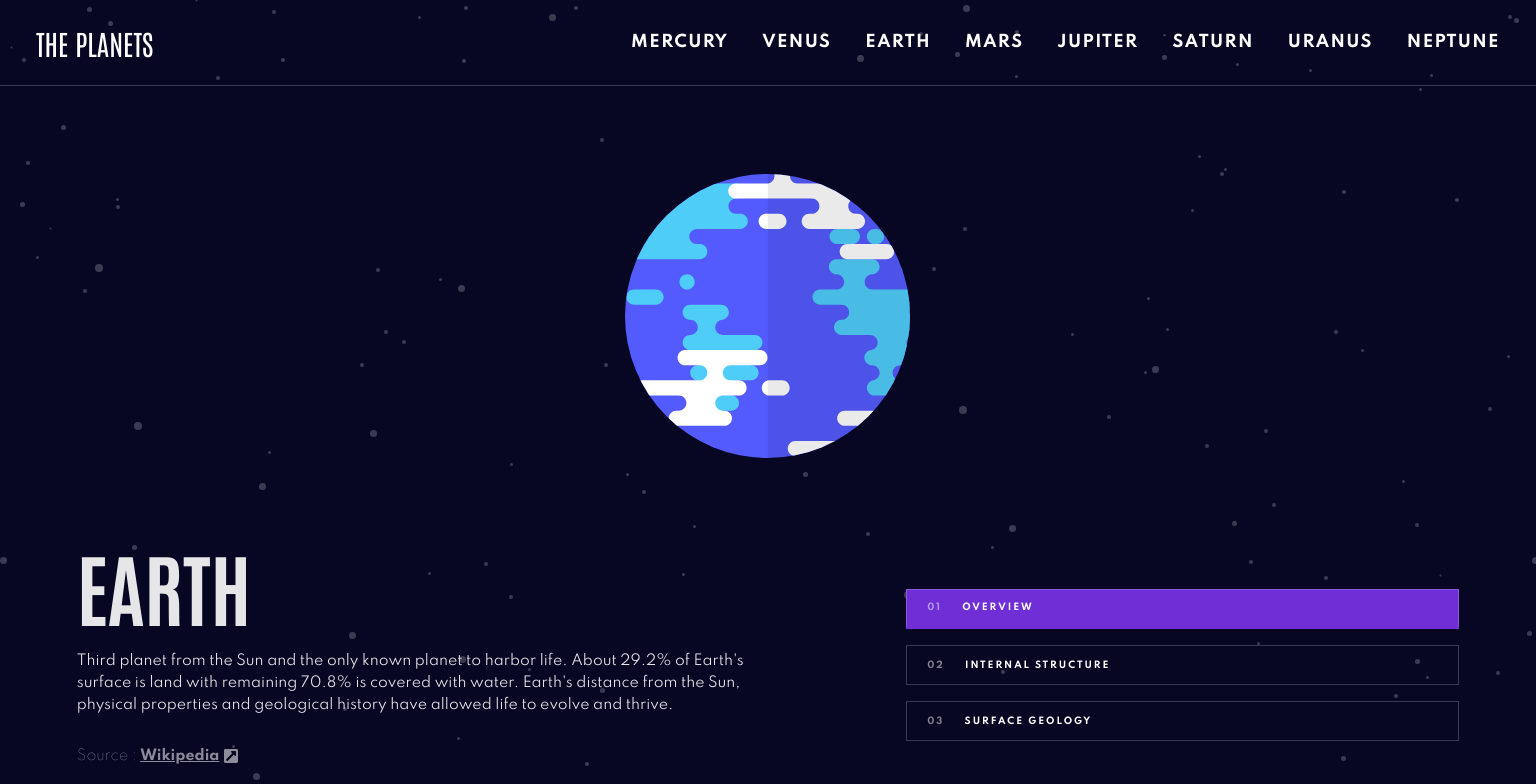
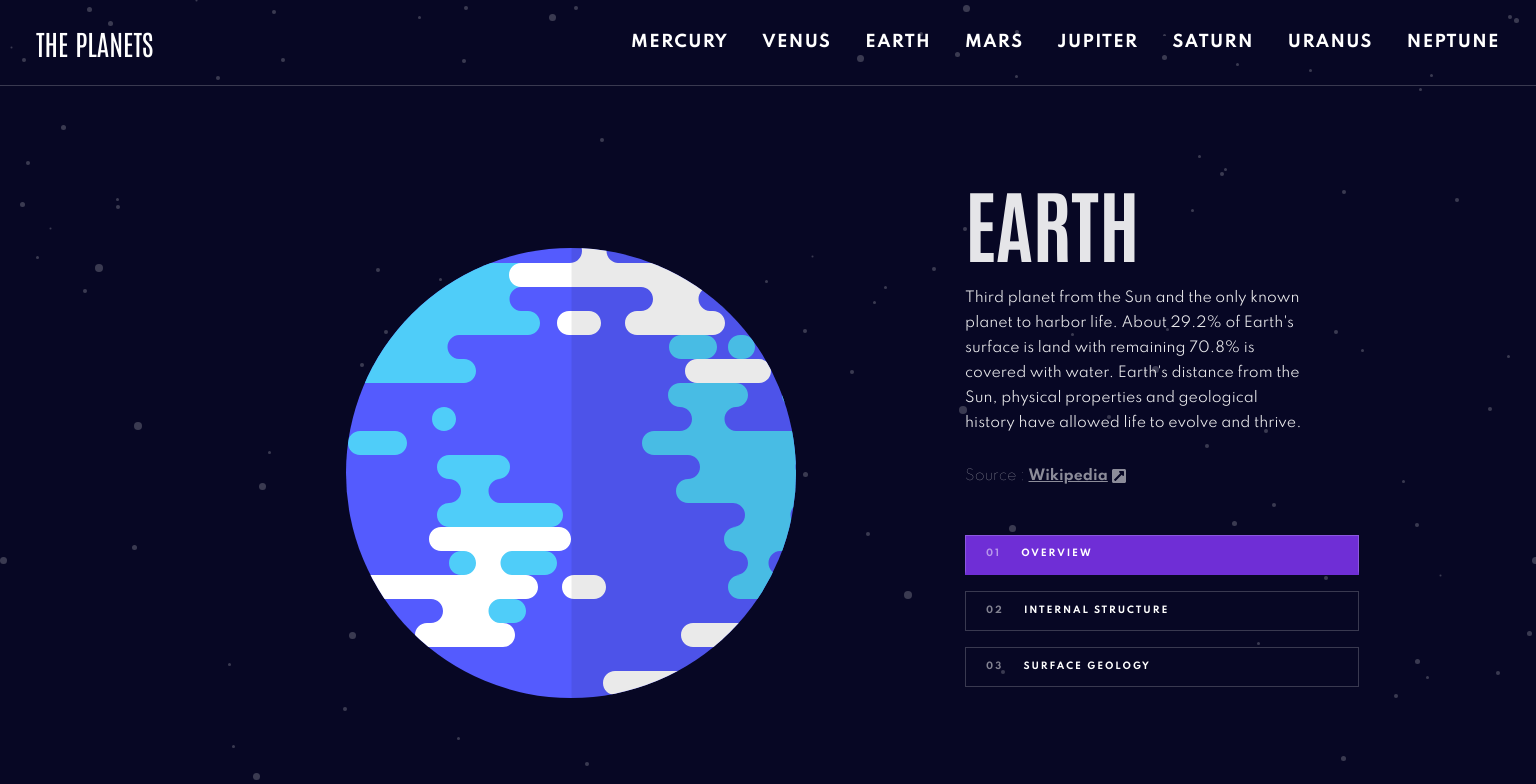
Before and after one commit to philosophy-flow/planets-fact-app, a React (Create React App) app: page /Earth in a window 1536 px wide. Shown: the top 784 px of the page. Built offline with nearby package versions, Linux system fonts and the light colour scheme.

Commit message:
finishing large display styles

```diff
--- a/src/components/Planet/Planet.css
+++ b/src/components/Planet/Planet.css
@@ -245,9 +245,42 @@
 
 
 @media only screen and (min-width: 1440px) {
+
   .planet-source {font-size: .875rem;}
-
   .planet-stat strong {
     font-size: 2.5rem;
   }
+
+  .planet-content-container {
+    width: 77%;
+    height: 36.375rem;
+    margin: 6rem auto 4.75rem;
+
+    grid-template-columns: 1fr 1fr 1fr;
+    grid-template-rows: 1fr 1fr;
+    grid-template-areas:
+    "planet-image-container planet-image-container planet-text-container"
+    "planet-image-container planet-image-container planet-navigation-container";
+  }
+
+  .planet-image-container {
+    height: 100%;
+  }
+  .mercury-image {width: 18.125rem;}
+  .venus-image {width: 25rem;}
+  .earth-image {width: 28.125rem;}
+  .mars-image {width: 21rem;}
+  .jupiter-image {width: 36.375rem;}
+  .saturn-image {width: 41.825rem;}
+  .uranus-image {width: 28.625rem;}
+  .neptune-image {width: 28.125rem;}
+
+  .planet-geology {
+    width: 10.25rem;
+    bottom: 0;
+  }
+
+  .planet-stats-container {
+    width: 77%;
+  }
 }
--- a/src/index.css
+++ b/src/index.css
@@ -78,5 +78,5 @@ p {font-size: .6875rem; line-height: 1.375rem;}
 @media only screen and (min-width: 1440px) {
   h1 {font-size: 5rem;}
   h3 {font-size: .6875rem;}
-  p {font-size: .875rem;}
+  p {font-size: .875rem; line-height: 1.5625rem;}
 }
```
